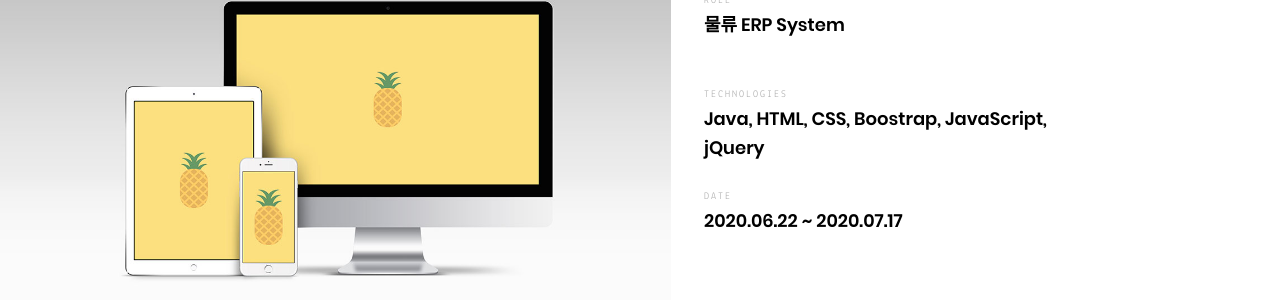
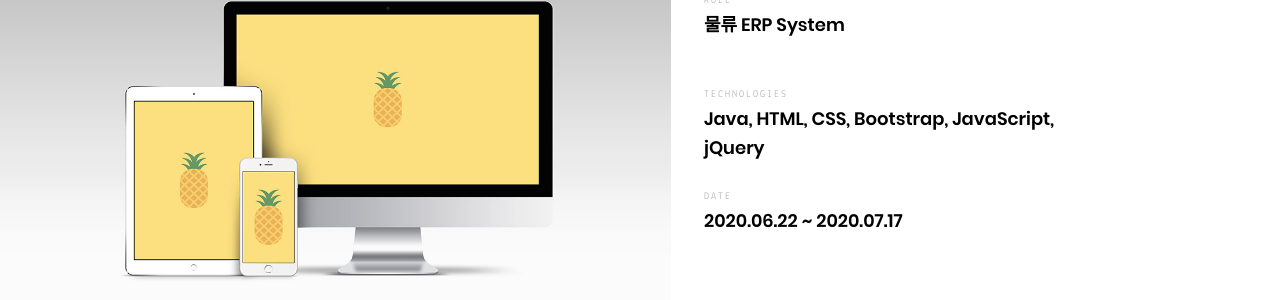
Before and after one commit to kimnamsun/kimnamsun.github.io, a Jekyll site: the page built from _posts/projects/2020-07-17-semi.md, in a window 1280 px wide. Shown: the part 154-454 px from the top of the page. Built offline with Jekyll 4.4.1, drawn with Linux system fonts in a browser that asks for light colours.

```diff
--- a/_posts/projects/2020-07-17-semi.md
+++ b/_posts/projects/2020-07-17-semi.md
@@ -10,19 +10,19 @@ project:
   title: "STOCKer Project"
   type: "JAVA"
   url: "https://github.com/kimnamsun/stocker"
-  logo: "/assets/images/projects/yellowpineapple/logo.png"
-  tech: "Java, HTML, CSS, Boostrap, JavaScript, jQuery"
+  logo: "/assets/images/projects/STOCKerProject/logo.png"
+  tech: "Java, HTML, CSS, Bootstrap, JavaScript, jQuery"
   date: "2020.06.22 ~ 2020.07.17"
 
 images:
   - image:
-    url: "/assets/images/projects/yellowpineapple/devices.jpg"
+    url: "/assets/images/projects/STOCKerProject/devices.jpg"
     alt: "Yellow Pineapple website on tablet, mobile and desktop"
   - image:
-    url: "/assets/images/projects/yellowpineapple/desktop.jpg"
+    url: "/assets/images/projects/STOCKerProject/desktop.jpg"
     alt: "Yellow Pineapple website on a desktop device"
   - image:
-    url: "/assets/images/projects/yellowpineapple/mobile.jpg"
+    url: "/assets/images/projects/STOCKerProject/mobile.jpg"
     alt: "Yellow Pineapple website on a mobile device"
 ---
 <p>물류 ERP System</p>
```
Also changed, not shown: _posts/projects/2020-09-07-final.md (+1 -1 lines), assets/images/projects/STOCKerProject/desktop.jpg (renamed from assets/images/projects/yellowpineapple/desktop.jpg), assets/images/projects/STOCKerProject/devices.jpg (renamed from assets/images/projects/yellowpineapple/devices.jpg), assets/images/projects/STOCKerProject/logo.png (added), assets/images/projects/STOCKerProject/mobile.jpg (renamed from assets/images/projects/yellowpineapple/mobile.jpg), assets/images/projects/aquapineapple/desktop.jpg (deleted), assets/images/projects/aquapineapple/devices.jpg (deleted), assets/images/projects/aquapineapple/logo.png (deleted), assets/images/projects/aquapineapple/mobile.jpg (deleted), assets/images/projects/greenpineapple/desktop.jpg (deleted), assets/images/projects/greenpineapple/devices.jpg (deleted), assets/images/projects/greenpineapple/logo.png (deleted), assets/images/projects/greenpineapple/mobile.jpg (deleted), assets/images/projects/yellowpineapple/logo.png (deleted).
